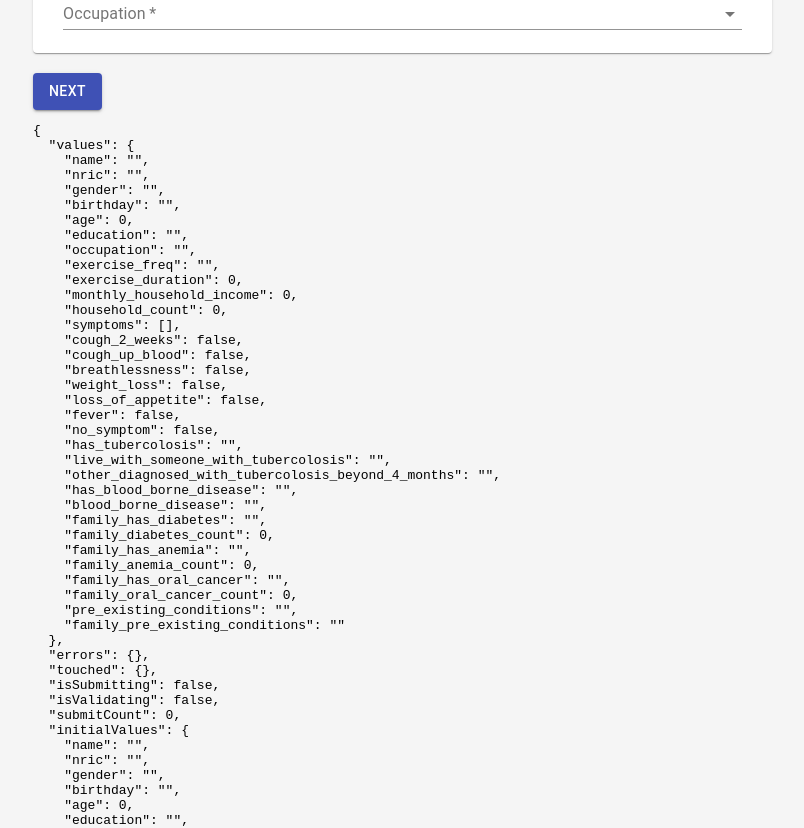
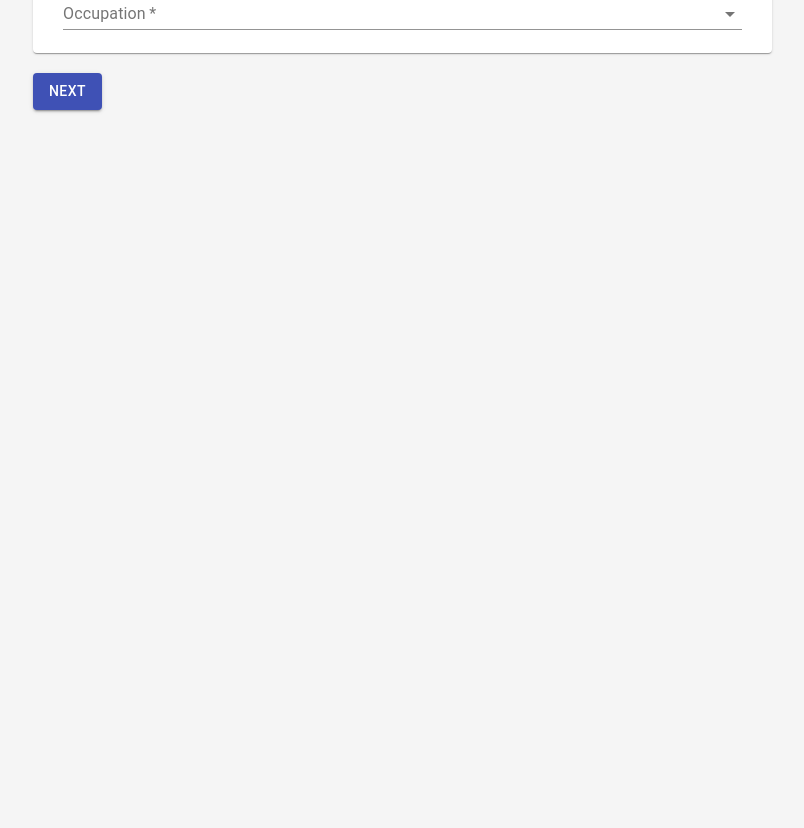
Before and after one commit to i2Eye/i2Eye-Front, a React (Create React App) app: page / in a window 1280 px wide. Shown: the part 480-1308 px from the top of the page, without its empty margins (47-851 px from the left). After the commit the page ends 800 px from the top, so only its background shows below. Built offline with nearby package versions, Linux system fonts and the light colour scheme.

Commit message:
Commented out formik object display

```diff
--- a/src/RegForm.js
+++ b/src/RegForm.js
@@ -170,7 +170,7 @@ export const RegForm = () => {
             >
               {isSubmitStep ? 'Submit' : step < 5 ? 'Next' : 'Register new patient'}
             </Button>
-            <pre>{JSON.stringify(formik, null, 2)}</pre>
+            {/* <pre>{JSON.stringify(formik, null, 2)}</pre> */}
           </Form>
         )}
       </Formik>
```
